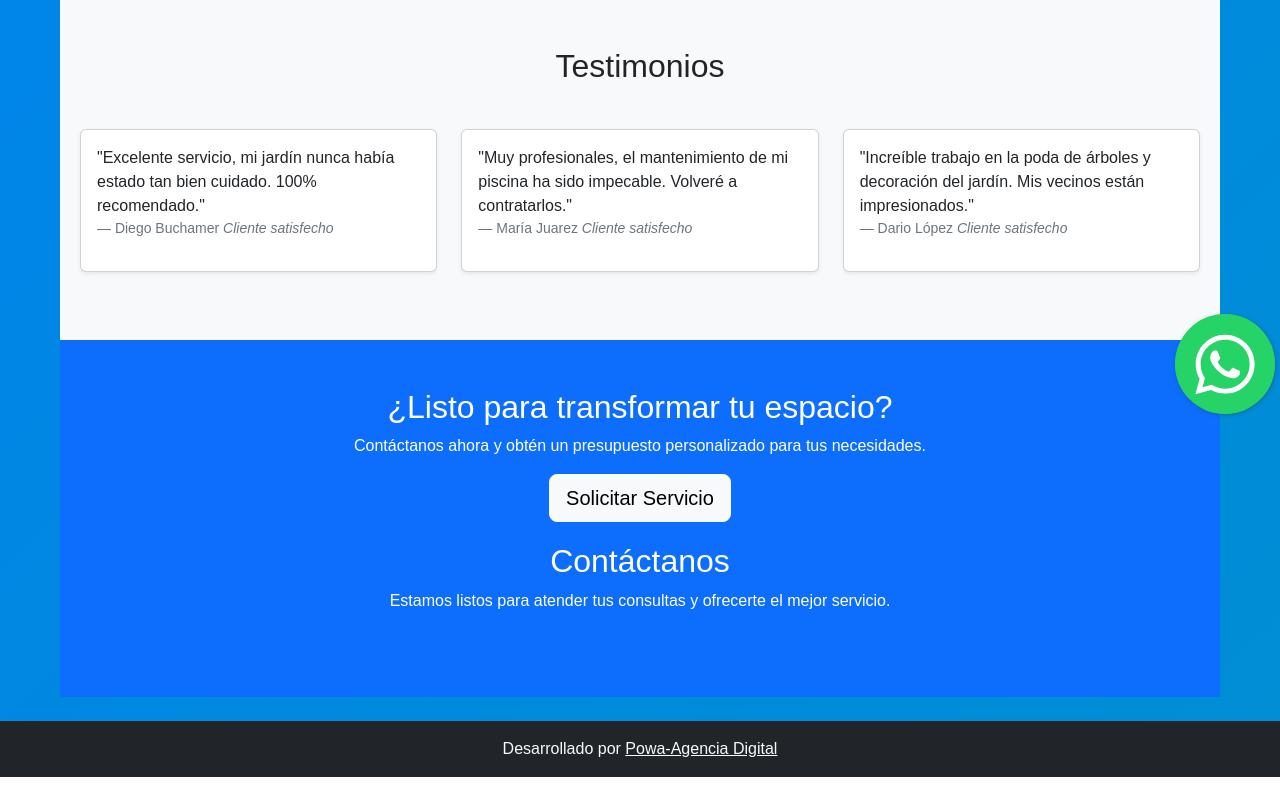
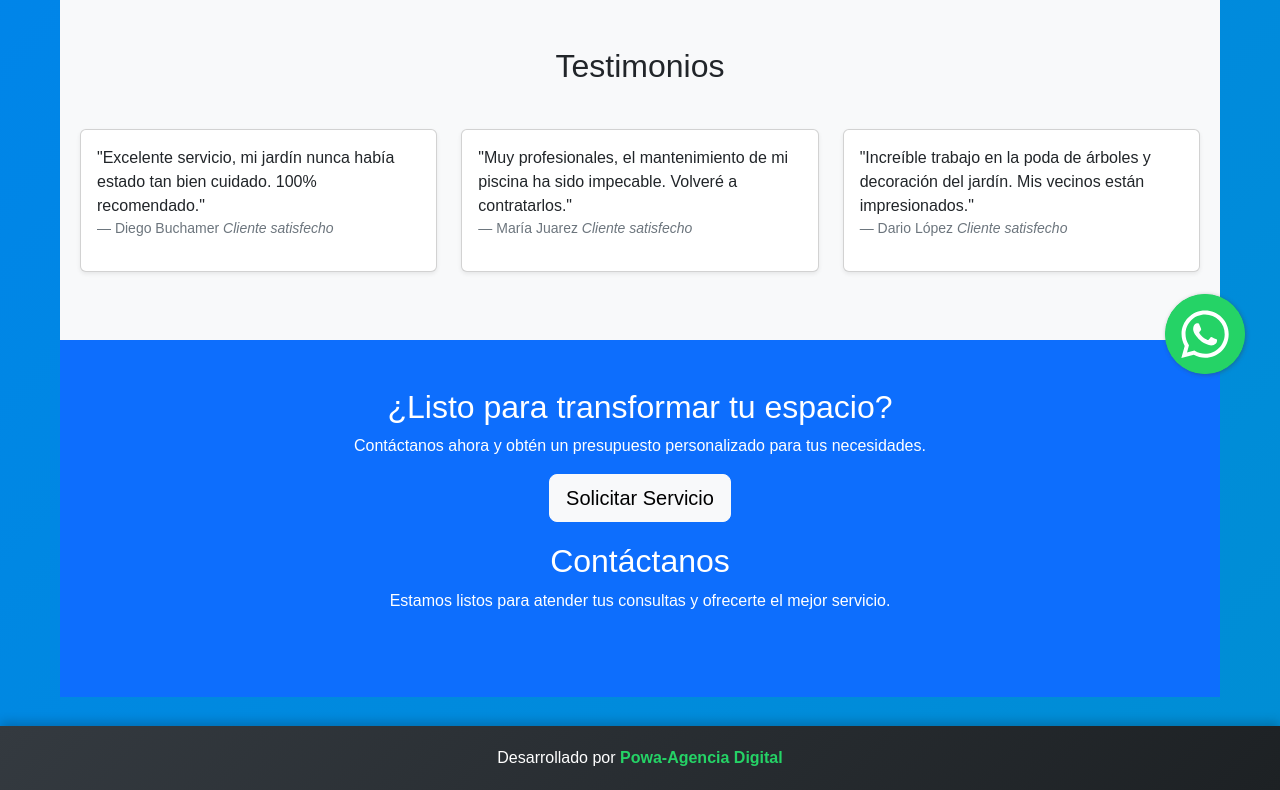
Before and after one commit to CristianMarcus/Jardineria, a Django app: page / in a window 1280 px wide. Shown: the part 2181-2971 px from the top of the page. Run offline with Django 5.2, Linux system fonts and the light colour scheme.

Commit message:
Agregar estilos personalizados para el footer y ajustar el botón flotante de WhatsApp para mejorar la responsividad y la interacción del usuario

```diff
--- a/static/css/style.css
+++ b/static/css/style.css
@@ -1,3 +1,43 @@
+/* Estilos personalizados para el footer */
+.custom-footer {
+    background: linear-gradient(135deg, #343a40, #1d2124); /* Fondo degradado oscuro */
+    color: #ffffff; /* Texto blanco */
+    text-align: center;
+    padding: 20px 0; /* Espaciado superior e inferior */
+    font-size: 16px;
+    font-weight: 400;
+    position: relative;
+    box-shadow: 0px -4px 10px rgba(0, 0, 0, 0.2); /* Sombra superior */
+    margin-top: 5px;
+}
+
+/* Estilos para el enlace dentro del footer */
+.custom-footer a {
+    color: #25d366; /* Verde de WhatsApp */
+    font-weight: bold;
+    text-decoration: none;
+    transition: color 0.3s ease-in-out;
+}
+
+.custom-footer a:hover {
+    color: #1ebe57; /* Color más claro al pasar el mouse */
+    text-decoration: underline;
+}
+
+/* Ajuste para que el footer siempre esté en la parte inferior */
+body {
+    display: flex;
+    flex-direction: column;
+    min-height: 100vh;
+}
+
+main {
+    flex-grow: 1;
+}
+
+
+
+
 .fondobody {
     background: linear-gradient(135deg, #007bff, #00c853) ;
     background-size: 400% 400%;
@@ -44,13 +84,17 @@
     border-radius: 8px;
 }
 
-/* Ampliar el área de detección */
 .floating-wpp {
     width: 80px !important;
     height: 80px !important;
     transition: opacity 0.3s ease-in-out, transform 0.3s ease-in-out;
-    margin: 10px;
+    margin: 40px;
+    padding: auto;
+    right: 20px; /* Posición fija en la pantalla */
+    bottom: 20px;
+    position: fixed;
 }
+
 
 /* Evitar que desaparezca el chat si el mouse se mueve fuera del icono */
 .floating-wpp:hover .floating-wpp-popup,
@@ -82,6 +126,11 @@
     font-size: 14px;
     color: white;
 }
+.path {
+    background: linear-gradient(135deg, #007bff, #00c853) ;
+    background-size: 400% 400%;
+    animation: gradient 6s ease infinite;
+}
 
 
 
@@ -111,3 +160,35 @@
         padding: 10px;
     }
 }
+/* Pantallas pequeñas (hasta 768px) */
+@media (max-width: 768px) {
+    .floating-wpp {
+        width: 65px !important;
+        height: 65px !important;
+        right: 15px; /* Mover un poco más hacia adentro */
+        bottom: 15px;
+        margin: 10px;
+    }
+}
+
+/* Pantallas extra pequeñas (hasta 480px, como teléfonos en modo vertical) */
+@media (max-width: 480px) {
+    .floating-wpp {
+        width: 55px !important;
+        height: 55px !important;
+        right: 10px;
+        bottom: 10px;
+        margin: 10px;
+    }
+}
+
+/* Pantallas muy grandes (más de 1200px, como monitores grandes) */
+@media (min-width: 1200px) {
+    .floating-wpp {
+        width: 90px !important;
+        height: 90px !important;
+        right: 25px;
+        bottom: 25px;
+        margin: 10px;
+    }
+}
--- a/templates/base.html
+++ b/templates/base.html
@@ -66,10 +66,10 @@
     <div id="whatsapp-button"></div>
 
     <!-- Footer -->
-    <footer class="bg-dark text-light text-center py-3 mt-auto">
-        <p class="mb-0">Desarrollado por <a href="https://wa.me/5491126884940" target="_blank"
-                class="text-light">Powa-Agencia Digital</a></p>
+    <footer class="custom-footer">
+        <p class="mb-0">Desarrollado por <a href="https://wa.me/5491126884940" target="_blank">Powa-Agencia Digital</a></p>
     </footer>
+
 
     <!-- Scripts de Bootstrap -->
     <script src="https://cdn.jsdelivr.net/npm/bootstrap@5.3.2/dist/js/bootstrap.bundle.min.js"></script>
@@ -84,15 +84,16 @@
 
                 $('#whatsapp-button').floatingWhatsApp({
                     phone: '5491126884940',  // Reemplaza con tu número (sin espacios ni +)
-                    popupMessage: 'Hola!Gracias por contactarnos ¿En qué podemos ayudarte?',
+                    popupMessage: 'Hola!.Gracias por contactarnos ¿En qué podemos ayudarte?',
                     showPopup: true,
                     message: "",
                     position: 'right',
-                    size: '100px',
+                    size: '80px',
                     headerTitle: 'Bienvenidos a Jardinero!',
                     headerColor: '#128C7E',
                     backgroundColor: '#25d366',
                     zIndex: 1000,
+                    margin: '0 0 0 10px'
                 });
             } else {
                 console.error("❌ floatingWhatsApp NO está disponible.");
```
Also changed, not shown: 1 other file.
